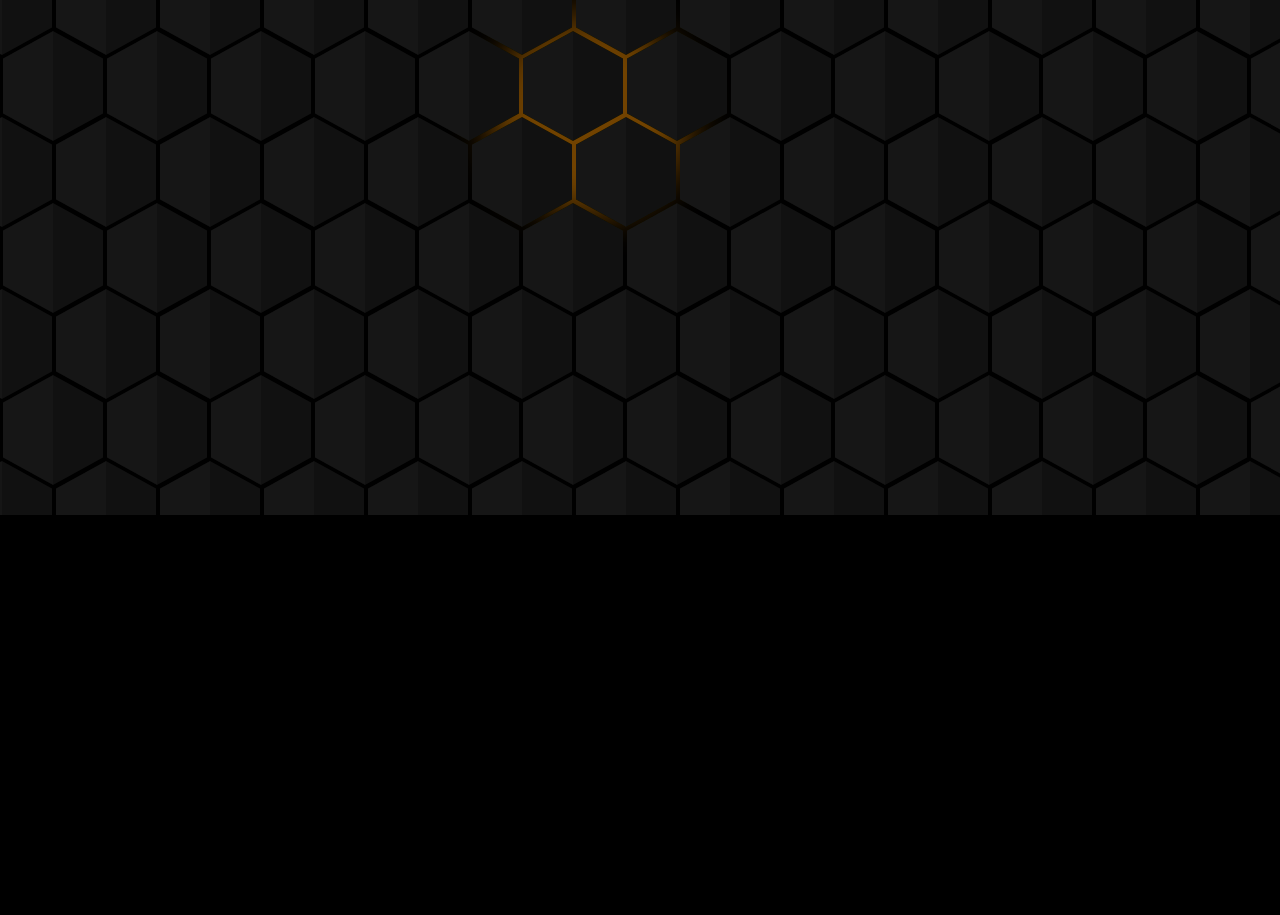
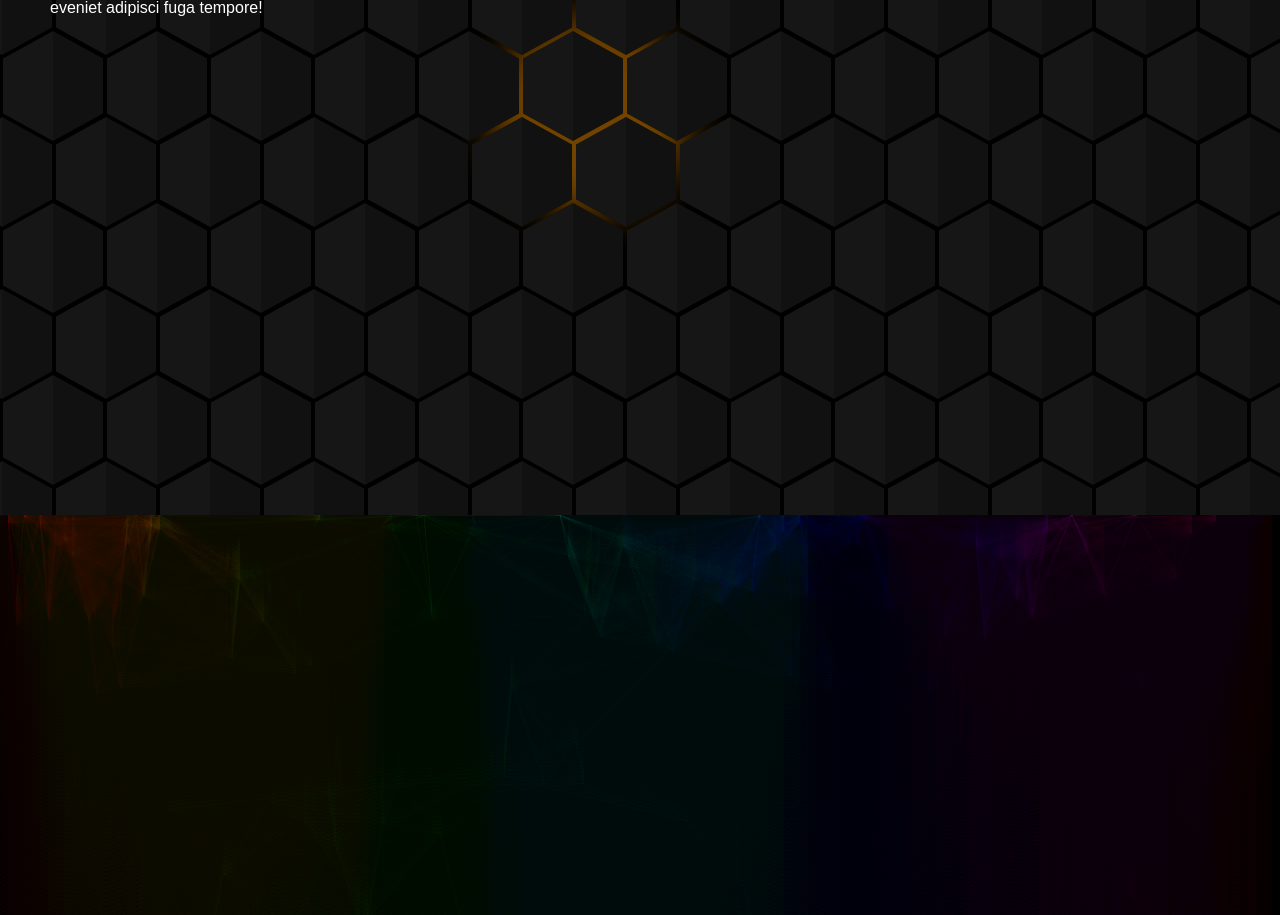
Before and after one commit to johnniewalke/dani, a plain HTML site: page site/index.html in a window 1280 px wide. Shown: the part 285-1200 px from the top of the page. Before the commit the page ends 800 px from the top, so only its background shows below. Drawn offline with Linux system fonts and the light colour scheme.

Commit message:
feat: Organizado fundo footer
conteúdo do footer sem aparecer

```diff
--- a/site/fundo.css
+++ b/site/estilos/fundo.css
@@ -1,23 +1,10 @@
-*,
-*:before,
-*:after {
-  margin: 0;
-  padding: 0;
-  box-sizing: border-box;
-}
-
-body {
-  background: #000;
-  font-family: "raleway", sans-serif;
-}
-
 #bg-hex {
-  position: absolute;
+  position: fixed;
+  top: 0;
+  left: 0;
   height: 100vh;
   width: 100vw;
-  top: 0;
-  left: 0;
-  overflow: hidden;
+  z-index: -1;
 }
 
 @keyframes animate {
--- /dev/null
+++ b/site/estilos/index.css
@@ -0,0 +1,45 @@
+*,
+*:before,
+*:after {
+  margin: 0;
+  padding: 0;
+  box-sizing: border-box;
+  color: white;
+}
+
+body {
+    position: relative;
+    z-index: 3;
+    background: #000;
+    font-family: "raleway", sans-serif;
+}
+
+.footer {
+    position: relative;
+    overflow: hidden;
+    height: 400px;
+    width: 100%;
+    color: white;
+  }
+
+  .footer canvas {
+    position: absolute;
+    top: 0;
+    left: 0;
+    height: 400px;
+    width: 100%;
+    pointer-events: none;
+  }
+
+  canvas{
+    position:absolute;
+    top:0;
+    left:0;
+    background-color:black;
+  }
+
+  .content {
+    padding: 50px;
+    height: 800px;
+    width: 600px;
+  }
--- a/site/index.html
+++ b/site/index.html
@@ -9,11 +9,41 @@
     <meta name="description" content="Um site para procurar vagas de emprego e serviços terceirizados">
     <meta name="robots" content="index, follow"> <!--já é padrão-->
     <title>Dani Motos</title>
-    <link rel="stylesheet" href="fundo.css">
-    <link rel="stylesheet" href="index.css">
-    <script src="fundo.js"></script>
+    <link rel="stylesheet" href="estilos/fundo.css">
+    <link rel="stylesheet" href="estilos/index.css">
 </head>
 <body>
     <div id="bg-hex"></div>
+
+      <!-- Conteúdo do site -->
+  <div class="content">
+    <!-- Seu conteúdo HTML aqui -->
+    TESTE
+    Lorem ipsum dolor sit amet consectetur adipisicing elit. Odio, eius. Sapiente, accusantium dolores ab natus corporis veritatis velit maxime reprehenderit dolorum totam reiciendis magnam. Esse illum porro molestiae soluta dolorem.
+    Lorem ipsum dolor sit amet consectetur adipisicing elit. Nobis repudiandae, voluptates quod enim esse quidem maiores veritatis magnam aut porro recusandae iure dignissimos, assumenda dolore ducimus! Nesciunt sunt consequatur illo.
+    Lorem ipsum dolor, sit amet consectetur adipisicing elit. Velit aliquid assumenda, nobis id architecto possimus deleniti praesentium, minima obcaecati nemo enim laudantium dolore, sunt quos quia eum quod consectetur ad.
+    Lorem ipsum dolor sit, amet consectetur adipisicing elit. Vel ad temporibus eos voluptatibus quidem quia iste, error eius aut. Odio inventore consequatur dolore at qui dolorum eveniet adipisci fuga tempore!
+  </div>
+
+    <footer class="footer">
+        <canvas id=c>
+            <ul>
+                <li><a href="#">Termos de Serviços</a></li>
+                <li><a href="#">Política de Privacidade</a></li>
+            </ul>
+            <a href="#"> © Johnnie Menges Giacomelli 2023</a>
+
+        </canvas>
+
+        <ul>
+            <li><a href="#">Termos de Serviços DANI</a></li>
+            <li><a href="#">Política de Privacidade DANI</a></li>
+        </ul>
+        <a href="#"> © Dani Motos 2023</a>
+
+    </footer>
+      <script src="scripts/fundo.js"></script>
+      <script src="scripts/footer.js"></script>
 </body>
+
 </html>
--- /dev/null
+++ b/site/scripts/footer.js
@@ -0,0 +1,63 @@
+window.addEventListener('DOMContentLoaded', function () {
+  var footer = document.querySelector('.footer');
+  var c = document.getElementById('c');
+  c.style.position = 'absolute';
+  c.style.bottom = '0';
+  footer.appendChild(c);
+  //initial
+  var w = c.width = window.innerWidth,
+  h = c.height = window.innerHeight,
+  ctx = c.getContext('2d'),
+
+  //parameters
+  total = (w/8)|0,
+  accelleration = .05,
+  lineAlpha = .02,
+  range = 25,
+
+  //afterinitial calculations
+  size = w/total,
+  occupation = w/total,
+  repaintColor = 'rgba(0, 0, 0, .04)'
+  colors = [],
+  dots = [],
+  dotsVel = [];
+
+  //setting the colors' hue
+  //and y level for all dots
+  var portion = 360/total;
+  for(var i = 0; i < total; ++i){
+  colors[i] = portion * i;
+
+  dots[i] = h;
+  dotsVel[i] = 10;
+  }
+
+  function anim(){
+  window.requestAnimationFrame(anim);
+
+  ctx.fillStyle = repaintColor;
+  ctx.fillRect(0, 0, w, h);
+
+  for(var i = 0; i < total; ++i){
+  var currentY = dots[i] - 1;
+  dots[i] += dotsVel[i] += accelleration;
+
+  for(var j = i+1; j < i+range && j < total; ++j){
+    if(Math.abs(dots[i] - dots[j]) <= range*size){
+      ctx.strokeStyle = 'hsla(hue, 80%, 50%, alp)'.replace('hue', (colors[i] + colors[j] + 360)/2 - 180).replace('alp', lineAlpha);
+      ctx.beginPath();
+      ctx.moveTo(i * occupation, dots[i]);
+      ctx.lineTo(j * occupation, dots[j]);
+      ctx.stroke();
+    }
+  }
+
+  if(dots[i] > h && Math.random() < .01){
+    dots[i] = dotsVel[i] = 0;
+  }
+  }
+  }
+
+  anim();
+});
```
Also changed, not shown: site/index.css (deleted), site/scripts/fundo.js (renamed from site/fundo.js).
